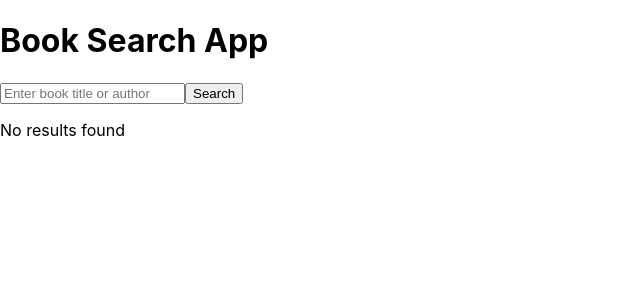
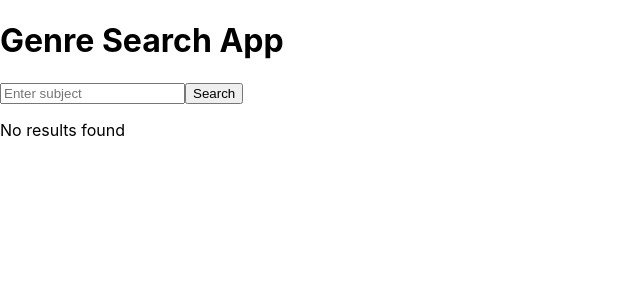
Before and after one commit to sgtanvi/bookrectwo, a React (Create React App) app: page / in a window 1280 px wide. Shown: the top 300 px of the page, without its empty margins (0-640 px from the left). Built offline with nearby package versions, Linux system fonts and the light colour scheme.

Commit message:
added Genre Search

```diff
--- a/src/App.js
+++ b/src/App.js
@@ -1,11 +1,12 @@
 import React from 'react';
 import BookSearch from './componets/BookSearch.js'; // Make sure to provide the correct path
+import GenreSearch from './componets/GenreSearch.js'; // Make sure to provide the correct path
 
 const App = () => {
   return (
     <div className="App">
-      <h1>Book Search App</h1>
-      <BookSearch />
+      <h1>Genre Search App</h1>
+      <GenreSearch />
     </div>
   );
 };
--- a/src/componets/GenreSearch.js
+++ b/src/componets/GenreSearch.js
@@ -0,0 +1,73 @@
+import React, { useState } from 'react';
+import axios from 'axios';
+import { saveAs } from 'file-saver';
+
+const GenreSearch = () => {
+  const [searchTerm, setSearchTerm] = useState('');
+  const [searchResults, setSearchResults] = useState([]);
+
+  const handleSearch = async () => {
+    try {
+      const response = await axios.get(
+        `https://openlibrary.org/subjects/${encodeURIComponent(searchTerm)}.json?details=true`
+      );
+
+      setSearchResults(response.data.works);
+
+      const savedBooks = response.data.works.map((work, index) => ({
+        put: `id:mynamespace:book::book-${index + 1}`,
+        fields: {
+          author: work.authors ? work.authors.map((author) => author.name).join(', ') : 'Unknown Author',
+          title: work.title,
+          genre: response.data.name || 'Unknown Genre', // Use the subject name as the genre
+          tags: work.subjects ? work.subjects.map((subject) => subject.name).join(', ') : 'Unknown Genre',
+          digest: work.first_publish_year
+            ? `First published in ${work.first_publish_year}`
+            : 'No summary available',
+        },
+      }));
+
+      const jsonContent = JSON.stringify(savedBooks, null, 2);
+      const blob = new Blob([jsonContent], { type: 'application/json' });
+
+      // Save the JSON file using FileSaver.js
+      saveAs(blob, 'savedBooks.json');
+    } catch (error) {
+      console.error('Error fetching data:', error);
+    }
+  };
+
+  return (
+    <div className="container">
+      <input
+        className="input"
+        type="text"
+        placeholder="Enter subject"
+        value={searchTerm}
+        onChange={(e) => setSearchTerm(e.target.value)}
+      />
+      <button className="button" onClick={handleSearch}>
+        Search
+      </button>
+
+      {searchResults.length > 0 ? (
+        <div>
+          <ul className="resultsList">
+            {searchResults.map((item, index) => (
+              <li key={index} className="resultItem">
+                <p className="title">{item.title}</p>
+                <p className="author">
+                  {item.authors ? item.authors.map((author) => author.name).join(', ') : 'Unknown Author'}
+                </p>
+              </li>
+            ))}
+          </ul>
+        </div>
+      ) : (
+        <p className="noResultsText">No results found</p>
+      )}
+    </div>
+  );
+};
+
+export default GenreSearch;
```
